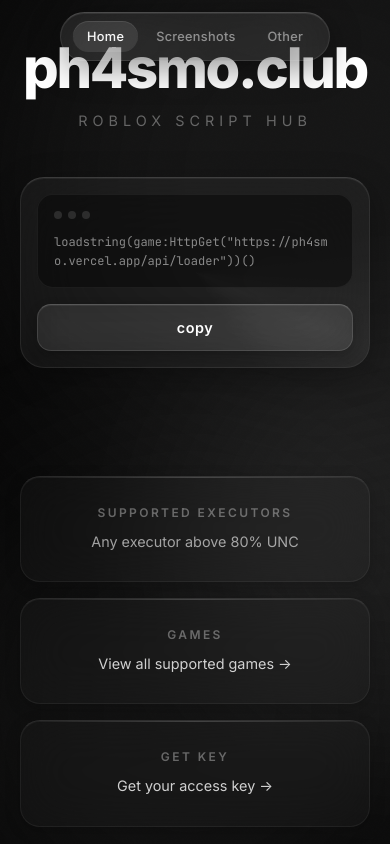
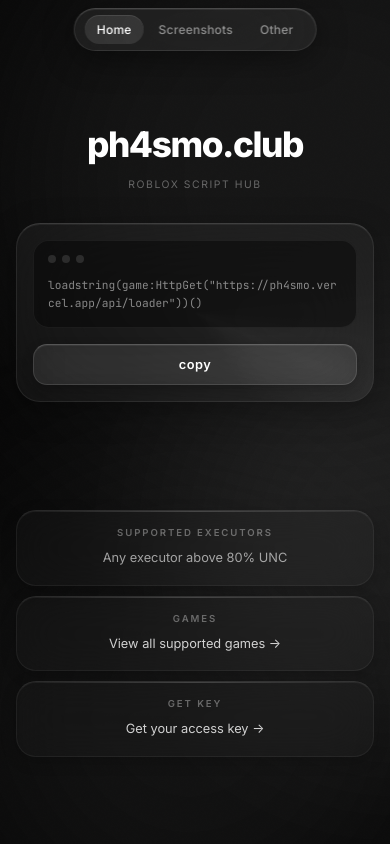
Before and after one commit to phasmoblade/ph4smo.club-nextgen, a website: page public/index.html in a window 390 px wide. Shown: the top 844 px of the page. Drawn offline with Linux system fonts and the light colour scheme.

Commit message:
Add files via upload

```diff
--- a/public/index.html
+++ b/public/index.html
@@ -644,13 +644,46 @@
         /* RESPONSIVE */
         @media (max-width: 768px) {
             .header {
-                padding: 8px 12px;
-                gap: 4px;
-                top: 12px;
+                padding: 6px 10px;
+                gap: 3px;
+                top: 8px;
             }
 
             .header-btn {
-                padding: 8px 14px;
+                padding: 7px 12px;
+                font-size: 0.75rem;
+            }
+
+            .title {
+                font-size: clamp(2.2rem, 9vw, 3.5rem);
+            }
+
+            .subtitle {
+                font-size: 0.65rem;
+                letter-spacing: 0.15em;
+            }
+
+            .title-wrapper {
+                margin-bottom: 32px;
+            }
+
+            .hero {
+                padding: 80px 16px 40px;
+            }
+
+            .info-section {
+                gap: 10px;
+            }
+
+            .info-card {
+                padding: 16px;
+            }
+
+            .info-card h3 {
+                font-size: 0.6rem;
+            }
+
+            .info-card p {
                 font-size: 0.8rem;
             }
 
@@ -663,11 +696,17 @@
             }
 
             .code-wrapper {
-                padding: 16px;
+                padding: 14px;
             }
 
             .code-text {
-                font-size: 0.75rem;
+                font-size: 0.7rem;
+                word-break: break-all;
+            }
+
+            .copy-btn {
+                font-size: 0.8rem;
+                padding: 12px;
             }
 
             .scroll-indicator {
```
